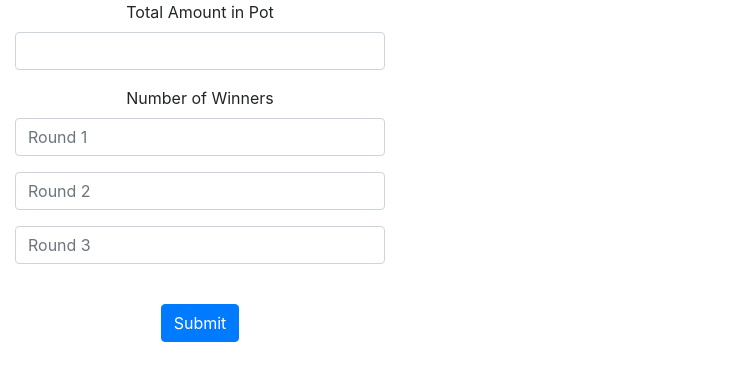
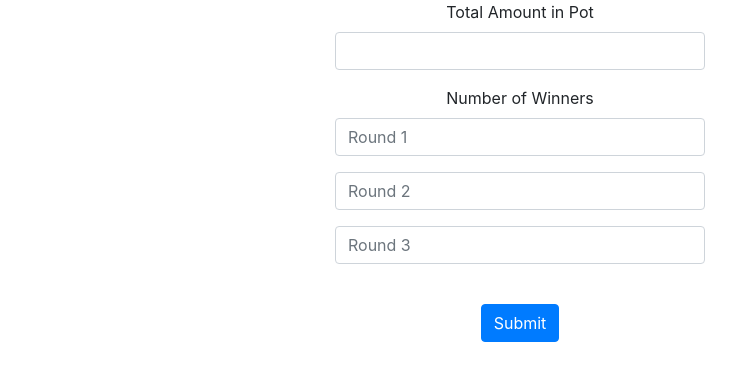
Before and after one commit to Arctiic/survivorpool, a plain HTML site: page index.html in a window 1280 px wide. Shown: the whole page, without its empty margins (0-753 px from the left). Drawn offline with nearby package versions, Linux system fonts and the light colour scheme.

Commit message:
Update index.html

```diff
--- a/index.html
+++ b/index.html
@@ -4,6 +4,14 @@
     <title></title>
     <link rel="stylesheet" href="https://maxcdn.bootstrapcdn.com/bootstrap/4.0.0/css/bootstrap.min.css" integrity="sha384-Gn5384xqQ1aoWXA+058RXPxPg6fy4IWvTNh0E263XmFcJlSAwiGgFAW/dAiS6JXm" crossorigin="anonymous">
     <script src="https://maxcdn.bootstrapcdn.com/bootstrap/4.0.0/js/bootstrap.min.js" integrity="sha384-JZR6Spejh4U02d8jOt6vLEHfe/JQGiRRSQQxSfFWpi1MquVdAyjUar5+76PVCmYl" crossorigin="anonymous"></script>
+    <srcipt src="./main.js"></script>
+
+    <style>
+      .main {
+        width: 50%;
+        margin: 0 auto;
+      }
+    </style>
   </head>
   <body>
     <div class="main">
```
